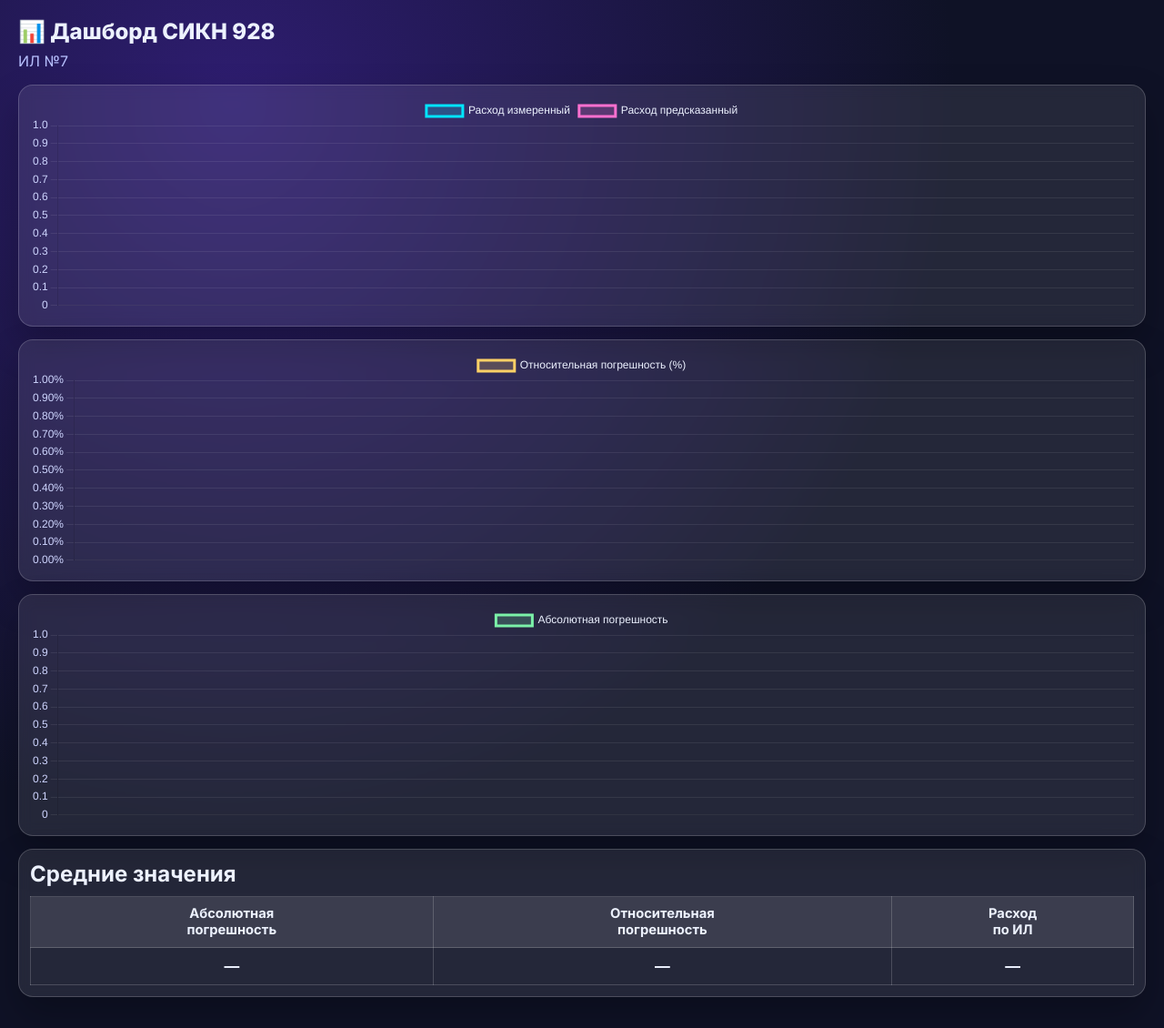
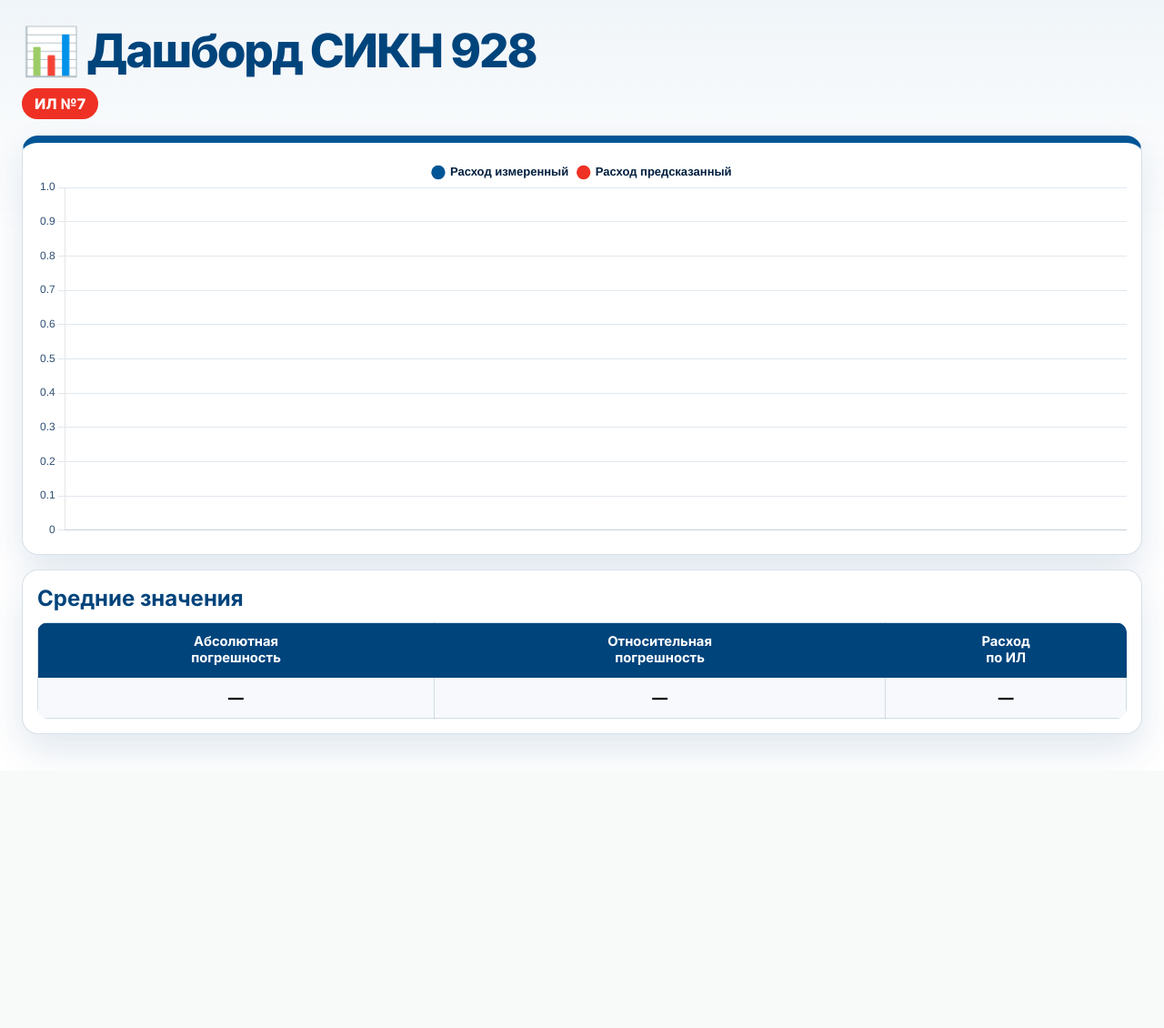
Before and after one commit to niknech/codex, a Flask app: page / in a window 1280 px wide. Shown: the whole page at 91% size. After the commit the page ends 817 px from the top, so only its background shows below. Run offline with Flask 3, Linux system fonts and the light colour scheme; data that the repository does not hold is empty.

Commit message:
Show only flow chart and apply brand color palette

```diff
--- a/static/app.js
+++ b/static/app.js
@@ -3,48 +3,57 @@ let allRows = [];
 let shownRows = [];
 let currentIndex = 0;
 
-const percentTick = (value) => `${Number(value).toFixed(2)}%`;
-
 const commonOptions = {
   responsive: true,
   maintainAspectRatio: false,
-  plugins: { legend: { labels: { color: '#edf2ff' } } },
+  plugins: {
+    legend: {
+      labels: {
+        color: '#001f3f',
+        font: { size: 13, weight: '700' },
+        usePointStyle: true,
+        pointStyle: 'circle',
+      },
+    },
+  },
   scales: {
-    x: { ticks: { color: '#cfd6ff', maxRotation: 0, autoSkip: true }, grid: { color: 'rgba(255,255,255,0.08)' } },
-    y: { ticks: { color: '#cfd6ff' }, grid: { color: 'rgba(255,255,255,0.08)' } },
+    x: {
+      ticks: { color: '#2f4f73', maxRotation: 0, autoSkip: true },
+      grid: { color: 'rgba(0, 68, 124, 0.08)' },
+    },
+    y: {
+      ticks: { color: '#2f4f73' },
+      grid: { color: 'rgba(0, 68, 124, 0.12)' },
+    },
   },
 };
 
 const qilChart = new Chart(document.getElementById('qilChart'), {
   type: 'line',
   data: { labels: [], datasets: [
-    { label: 'Расход измеренный', data: [], borderColor: '#00e5ff', backgroundColor: 'rgba(0,229,255,0.2)', tension: 0.3 },
-    { label: 'Расход предсказанный', data: [], borderColor: '#ff70d0', backgroundColor: 'rgba(255,112,208,0.2)', tension: 0.3 },
+    {
+      label: 'Расход измеренный',
+      data: [],
+      borderColor: '#005596',
+      backgroundColor: 'rgba(0, 85, 150, 0.14)',
+      pointBackgroundColor: '#005596',
+      pointBorderColor: '#ffffff',
+      pointRadius: 3,
+      borderWidth: 3,
+      tension: 0.3,
+    },
+    {
+      label: 'Расход предсказанный',
+      data: [],
+      borderColor: '#ee3124',
+      backgroundColor: 'rgba(238, 49, 36, 0.12)',
+      pointBackgroundColor: '#ee3124',
+      pointBorderColor: '#ffffff',
+      pointRadius: 3,
+      borderWidth: 3,
+      tension: 0.3,
+    },
   ] },
-  options: commonOptions,
-});
-
-const mapeChart = new Chart(document.getElementById('mapeChart'), {
-  type: 'line',
-  data: { labels: [], datasets: [{ label: 'Относительная погрешность (%)', data: [], borderColor: '#ffd166', backgroundColor: 'rgba(255,209,102,0.2)', tension: 0.3 }] },
-  options: {
-    ...commonOptions,
-    scales: {
-      ...commonOptions.scales,
-      y: {
-        ...commonOptions.scales.y,
-        ticks: {
-          ...commonOptions.scales.y.ticks,
-          callback: percentTick,
-        },
-      },
-    },
-  },
-});
-
-const maeChart = new Chart(document.getElementById('maeChart'), {
-  type: 'line',
-  data: { labels: [], datasets: [{ label: 'Абсолютная погрешность', data: [], borderColor: '#7bf1a8', backgroundColor: 'rgba(123,241,168,0.2)', tension: 0.3 }] },
   options: commonOptions,
 });
 
@@ -69,14 +78,6 @@ function updateDashboard() {
   qilChart.data.datasets[1].data = shownRows.map((r) => r.Q_IL_pred);
   qilChart.update();
 
-  mapeChart.data.labels = labels;
-  mapeChart.data.datasets[0].data = shownRows.map((r) => Number(r.mape) * 100);
-  mapeChart.update();
-
-  maeChart.data.labels = labels;
-  maeChart.data.datasets[0].data = shownRows.map((r) => r.mae);
-  maeChart.update();
-
   const last = shownRows[shownRows.length - 1];
   const meanMapePercent = Number(last.mean_mape) * 100;
 
--- a/static/styles.css
+++ b/static/styles.css
@@ -1,9 +1,13 @@
 :root {
-  --bg: #0f1226;
-  --card: rgba(255, 255, 255, 0.09);
-  --text: #edf2ff;
-  --muted: #b8c1ff;
-  --border: rgba(255, 255, 255, 0.18);
+  --white: #ffffff;
+  --page: #f7f9fc;
+  --blue: #005596;
+  --dark-blue: #00447c;
+  --navy: #001f3f;
+  --red: #ee3124;
+  --black: #020202;
+  --muted: #5c6f86;
+  --border: rgba(0, 68, 124, 0.16);
 }
 
 * {
@@ -13,14 +17,17 @@
 
 body {
   margin: 0;
-  background: radial-gradient(circle at 20% 10%, #2e1d70 0%, var(--bg) 55%);
-  color: var(--text);
+  background: var(--white);
+  color: var(--navy);
 }
 
 .layout {
   display: block;
-  padding: 20px;
+  padding: 24px;
   min-height: 100vh;
+  background:
+    linear-gradient(180deg, rgba(0, 85, 150, 0.06), rgba(255, 255, 255, 0) 260px),
+    var(--white);
 }
 
 .charts-column {
@@ -28,23 +35,42 @@ body {
   margin: 0 auto;
 }
 
-.charts-column h1 { margin: 0; font-weight: 800; }
-.charts-column p { margin: 8px 0 16px; color: var(--muted); }
+.charts-column h1 {
+  margin: 0;
+  color: var(--dark-blue);
+  font-size: clamp(2rem, 4vw, 3.6rem);
+  font-weight: 800;
+  letter-spacing: -0.04em;
+}
+
+.charts-column p {
+  display: inline-block;
+  margin: 10px 0 18px;
+  padding: 7px 14px;
+  border-radius: 999px;
+  background: var(--red);
+  color: var(--white);
+  font-weight: 800;
+  letter-spacing: 0.02em;
+}
 
 .card {
-  background: var(--card);
+  background: var(--white);
   border: 1px solid var(--border);
-  border-radius: 16px;
-  backdrop-filter: blur(8px);
-  box-shadow: 0 20px 40px rgba(0, 0, 0, 0.25);
-  padding: 12px;
-  margin-bottom: 14px;
+  border-radius: 18px;
+  box-shadow: 0 18px 42px rgba(0, 68, 124, 0.12);
+  padding: 16px;
+  margin-bottom: 16px;
   transition: box-shadow 0.35s ease, border-color 0.35s ease;
 }
 
+.chart-card {
+  border-top: 8px solid var(--blue);
+}
+
 .card.alert {
-  border-color: rgba(255, 107, 122, 0.95);
-  box-shadow: 0 0 0 1px rgba(255, 107, 122, 0.35), 0 0 18px rgba(255, 107, 122, 0.25);
+  border-color: rgba(238, 49, 36, 0.8);
+  box-shadow: 0 0 0 1px rgba(238, 49, 36, 0.18), 0 16px 36px rgba(238, 49, 36, 0.16);
 }
 
 .card.alert .signal-col {
@@ -53,22 +79,55 @@ body {
 
 @keyframes softBlink {
   0%, 100% {
-    color: #edf2ff;
-    background: rgba(255, 255, 255, 0.04);
+    color: var(--navy);
+    background: rgba(0, 85, 150, 0.04);
     text-shadow: none;
   }
   50% {
-    color: #ffd7dc;
-    background: rgba(255, 107, 122, 0.16);
-    text-shadow: 0 0 10px rgba(255, 107, 122, 0.55);
+    color: var(--red);
+    background: rgba(238, 49, 36, 0.11);
+    text-shadow: 0 0 10px rgba(238, 49, 36, 0.24);
   }
 }
 
-canvas { width: 100% !important; height: 240px !important; }
-.table-column h2 { margin: 0; }
-.table-header-row { margin-bottom: 10px; }
+canvas {
+  width: 100% !important;
+  height: 420px !important;
+}
 
-table { width: 100%; border-collapse: collapse; text-align: center; }
-th, td { border: 1px solid var(--border); padding: 10px 7px; }
-th { background: rgba(255, 255, 255, 0.1); font-size: 0.92rem; line-height: 1.2; }
-td { font-size: 1.05rem; font-weight: 700; }
+.table-column h2 {
+  margin: 0;
+  color: var(--dark-blue);
+}
+
+.table-header-row {
+  margin-bottom: 12px;
+}
+
+table {
+  width: 100%;
+  border-collapse: collapse;
+  overflow: hidden;
+  border-radius: 12px;
+  text-align: center;
+}
+
+th,
+td {
+  border: 1px solid var(--border);
+  padding: 12px 8px;
+}
+
+th {
+  background: var(--dark-blue);
+  color: var(--white);
+  font-size: 0.92rem;
+  line-height: 1.2;
+}
+
+td {
+  background: var(--page);
+  color: var(--black);
+  font-size: 1.05rem;
+  font-weight: 800;
+}
--- a/templates/index.html
+++ b/templates/index.html
@@ -19,9 +19,7 @@
         <h1>📊 Дашборд СИКН 928</h1>
         <p>ИЛ №7</p>
 
-        <div class="card"><canvas id="qilChart"></canvas></div>
-        <div class="card"><canvas id="mapeChart"></canvas></div>
-        <div class="card"><canvas id="maeChart"></canvas></div>
+        <div class="card chart-card"><canvas id="qilChart"></canvas></div>
 
         <section class="table-column card" id="metricsCard">
           <div class="table-header-row">
```
Also changed, not shown: README.md.
